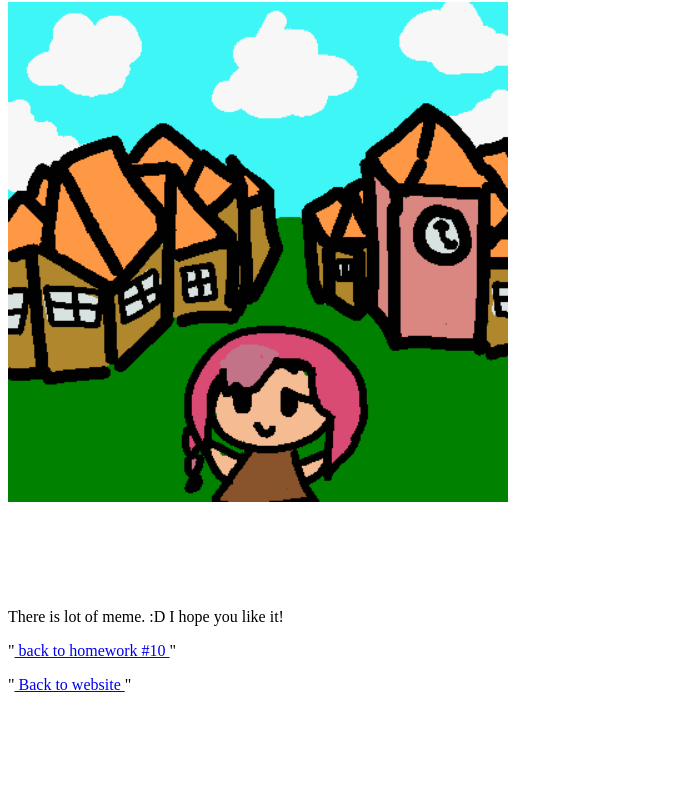
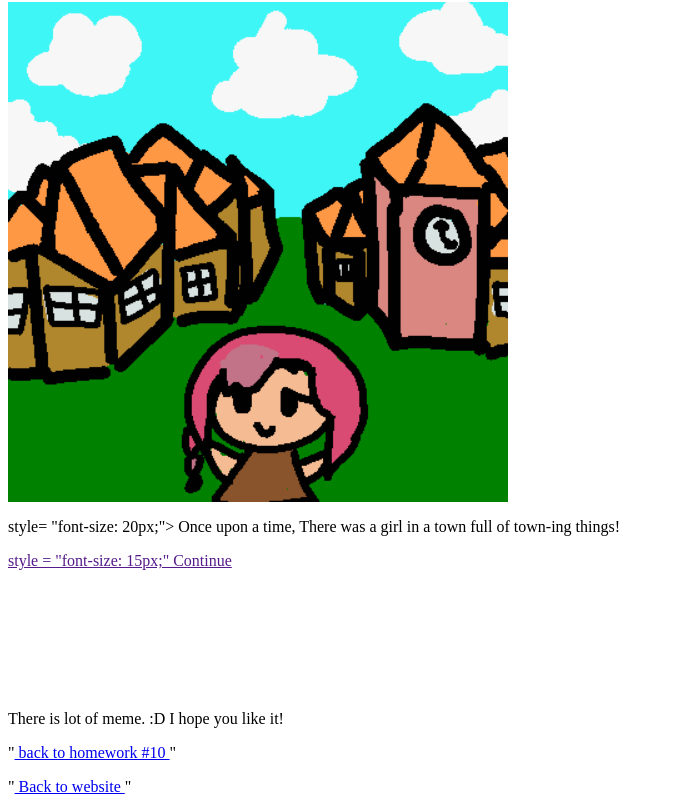
Before and after one commit to EmiIsHungry/interactivestorygame.html, a plain HTML site: page index.html in a window 1280 px wide. Shown: the part 64-876 px from the top of the page, without its empty margins (0-674 px from the left). Before the commit the page ends 800 px from the top, so only its background shows below. Drawn offline with Linux system fonts and the light colour scheme.

Commit message:
Update index.html

```diff
--- a/index.html
+++ b/index.html
@@ -5,6 +5,8 @@
   <body>
     <h1> Emily's Interactive Story Game</h1>
     <img src="town intro.png" width ="500" height= "500" alt=" story"/>
+    <p> style= "font-size: 20px;"> Once upon a time, There was a girl in a town full of town-ing things! </p>
+    <p>  <a href= > style = "font-size: 15px;" Continue </a> </p>
     <br>
     <br>
     <br>
```
